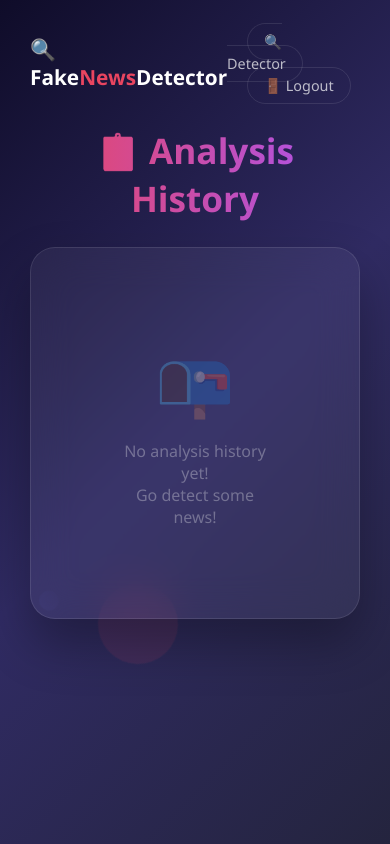
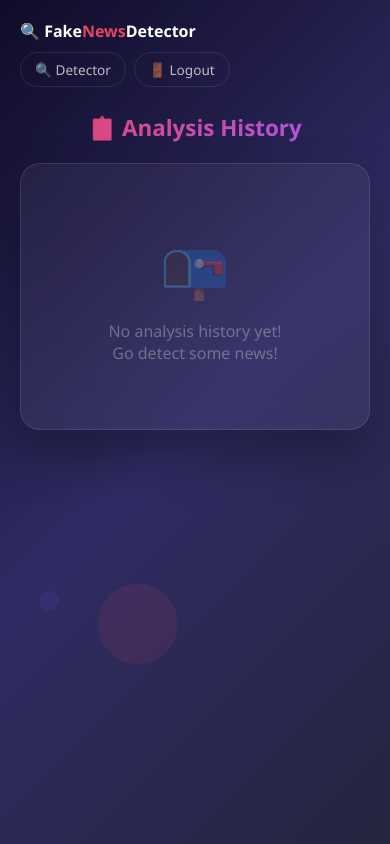
Before and after one commit to explorerkartik/FakeNewsDetector, a Flask app: page /history in a window 390 px wide. Run offline with Flask 3, Linux system fonts and the light colour scheme; the visitor is signed in with stand-in values (Sample User, id 1); data that the repository does not hold is empty; parts of the project's set-up code (start-up, migrations or seed data) failed here and were passed over; some libraries are stand-ins or nearby versions.

Commit message:
Mobile responsive fix

```diff
--- a/templates/history.html
+++ b/templates/history.html
@@ -11,7 +11,7 @@
             font-family: 'Segoe UI', Tahoma, Geneva, Verdana, sans-serif;
             background: linear-gradient(135deg, #0f0c29, #302b63, #24243e);
             min-height: 100vh;
-            padding: 30px;
+            padding: 20px;
         }
 
         .bg-circles {
@@ -50,23 +50,30 @@
             display: flex;
             justify-content: space-between;
             align-items: center;
-            margin-bottom: 30px;
+            margin-bottom: 25px;
+            flex-wrap: wrap;
+            gap: 10px;
         }
 
         .nav-logo {
             color: white;
-            font-size: 1.3em;
+            font-size: 1.2em;
             font-weight: 700;
         }
 
         .nav-logo span { color: #e94560; }
 
+        .nav-links {
+            display: flex;
+            flex-wrap: wrap;
+            gap: 8px;
+        }
+
         .nav-links a {
             color: rgba(255,255,255,0.7);
             text-decoration: none;
-            margin-left: 20px;
-            font-size: 0.9em;
-            padding: 8px 16px;
+            font-size: 0.85em;
+            padding: 7px 14px;
             border-radius: 20px;
             border: 1px solid rgba(255,255,255,0.1);
             transition: all 0.3s;
@@ -78,12 +85,12 @@
         }
 
         h1 {
-            font-size: 2.2em;
+            font-size: 1.8em;
             font-weight: 800;
             background: linear-gradient(90deg, #e94560, #a855f7);
             -webkit-background-clip: text;
             -webkit-text-fill-color: transparent;
-            margin-bottom: 25px;
+            margin-bottom: 20px;
             text-align: center;
         }
 
@@ -91,8 +98,8 @@
             background: rgba(255,255,255,0.05);
             backdrop-filter: blur(20px);
             border: 1px solid rgba(255,255,255,0.1);
-            border-radius: 25px;
-            padding: 30px;
+            border-radius: 20px;
+            padding: 20px;
             box-shadow: 0 25px 50px rgba(0,0,0,0.3);
             overflow-x: auto;
         }
@@ -100,33 +107,35 @@
         table {
             width: 100%;
             border-collapse: collapse;
+            min-width: 500px;
         }
 
         th {
-            padding: 15px;
+            padding: 12px 15px;
             text-align: left;
             color: rgba(255,255,255,0.5);
-            font-size: 0.8em;
+            font-size: 0.75em;
             text-transform: uppercase;
             letter-spacing: 1px;
             border-bottom: 1px solid rgba(255,255,255,0.1);
         }
 
         td {
-            padding: 15px;
+            padding: 12px 15px;
             border-bottom: 1px solid rgba(255,255,255,0.05);
             color: rgba(255,255,255,0.8);
-            font-size: 0.9em;
+            font-size: 0.85em;
         }
 
         tr:last-child td { border-bottom: none; }
         tr:hover td { background: rgba(255,255,255,0.03); }
 
         .badge {
-            padding: 5px 12px;
+            padding: 4px 10px;
             border-radius: 20px;
             font-size: 0.8em;
             font-weight: 700;
+            white-space: nowrap;
         }
 
         .badge-real {
@@ -145,19 +154,26 @@
             background: rgba(168,85,247,0.15);
             border: 1px solid rgba(168,85,247,0.3);
             color: #a855f7;
-            padding: 5px 12px;
+            padding: 4px 10px;
             border-radius: 20px;
             font-size: 0.8em;
             font-weight: 700;
+            white-space: nowrap;
         }
 
         .empty {
             text-align: center;
-            padding: 60px;
+            padding: 50px 20px;
             color: rgba(255,255,255,0.3);
         }
 
-        .empty .icon { font-size: 4em; margin-bottom: 15px; }
+        .empty .icon { font-size: 3.5em; margin-bottom: 15px; }
+
+        @media (max-width: 600px) {
+            h1 { font-size: 1.4em; }
+            .nav-logo { font-size: 1em; }
+            .card { padding: 15px; }
+        }
     </style>
 </head>
 <body>
@@ -187,7 +203,7 @@
                 </tr>
                 {% for record in records %}
                 <tr>
-                    <td>{{ record['input_text'][:100] }}...</td>
+                    <td>{{ record['input_text'][:80] }}...</td>
                     <td>
                         <span class="badge badge-{{ record['verdict'].lower() }}">
                             {{ '✅' if record['verdict'] == 'REAL' else '❌' }} {{ record['verdict'] }}
```
Also changed, not shown: templates/detector.html (+34 -20 lines).
